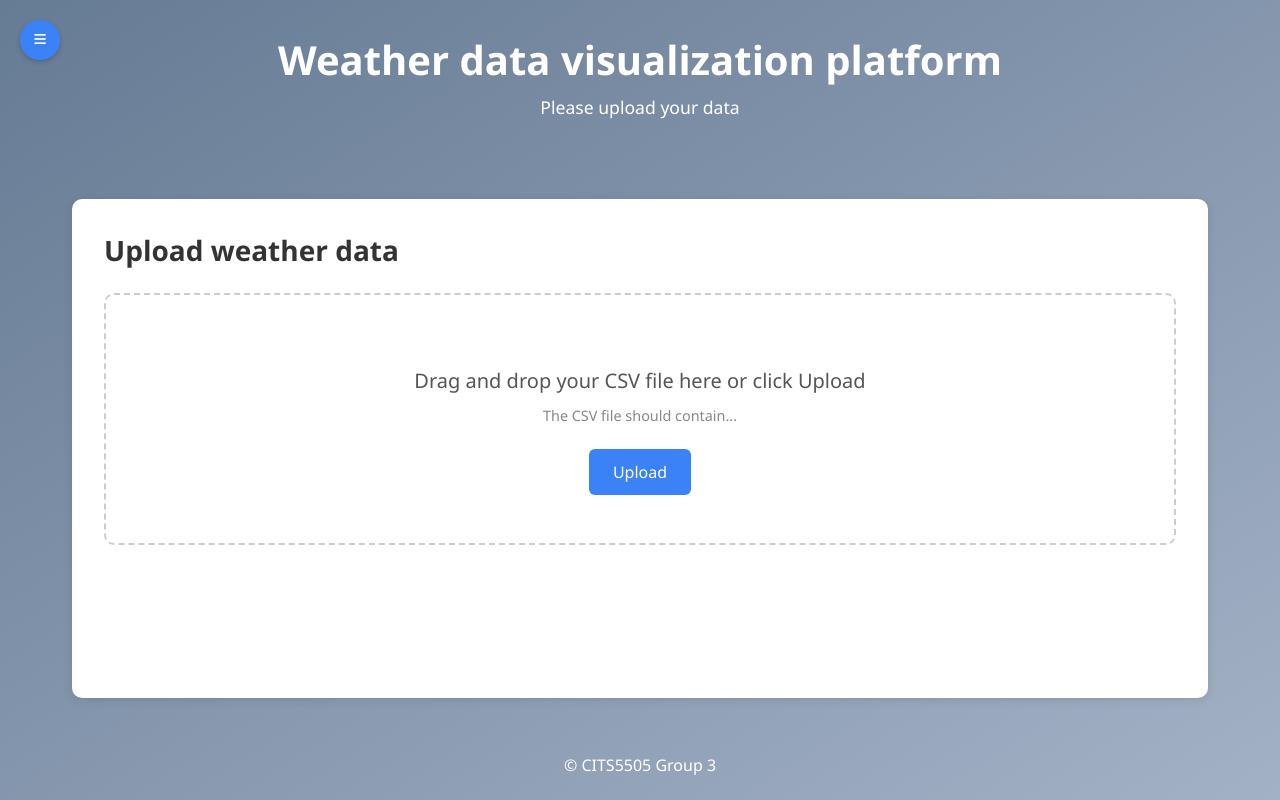
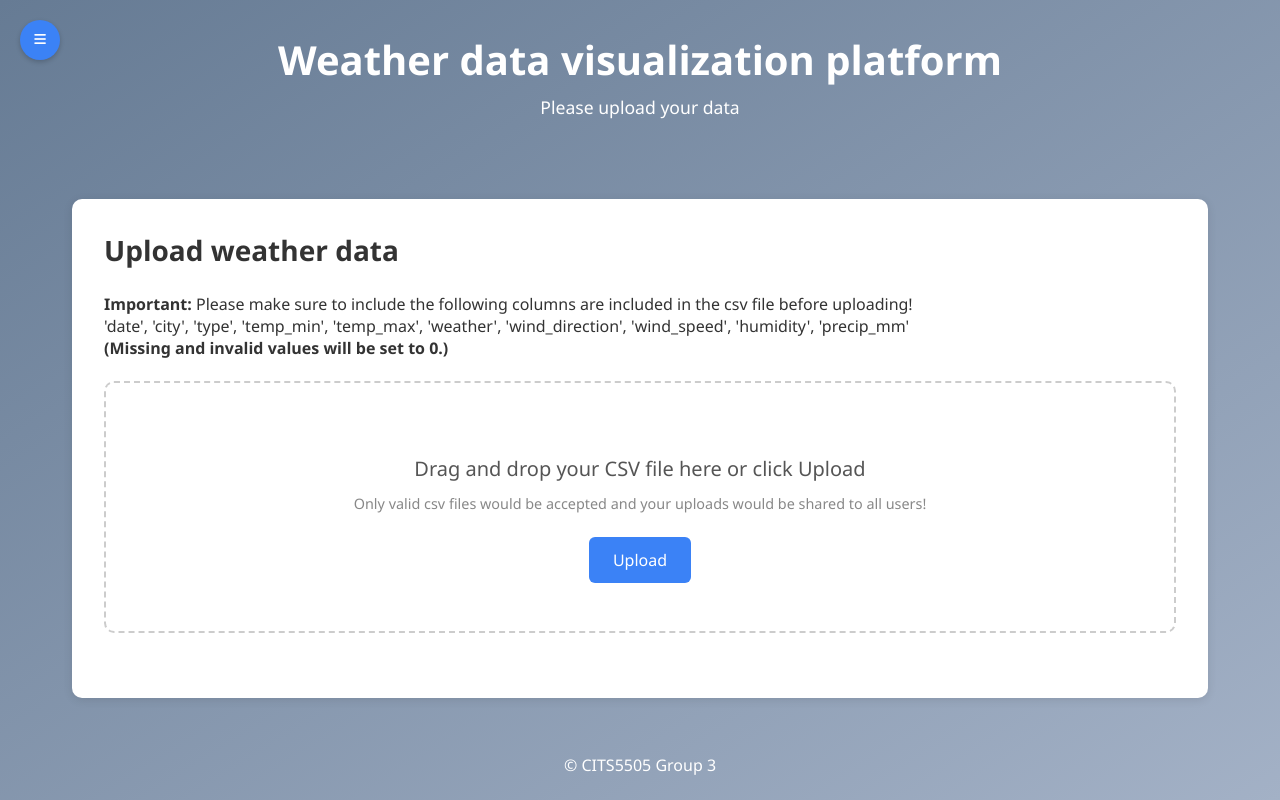
Before and after one commit to bilibilistack/CITS5505MasterGroup3, a Flask app: template app/templates/upload.html in a window 1280 px wide. Run offline with Flask 3, Linux system fonts and the light colour scheme; the template is opened without the code that fills it, so the values that code supplies are empty.

Commit message:
Add help messages to user
Show sidebar after file upload and update CSV upload instructions

```diff
--- a/app/static/upload/upload.js
+++ b/app/static/upload/upload.js
@@ -166,6 +166,7 @@ $(document).ready(function() {
                 console.error('Error:', error);
             }
         });
+        sidebar.removeClass('collapsed');// Show sidebar after file upload automatically to let jump to other pages
     }
 
     // Preview CSV file
--- a/app/templates/upload.html
+++ b/app/templates/upload.html
@@ -12,12 +12,16 @@
 {% block main_content %}
 <div class="upload-container">
     <h2 class="section-title">Upload weather data</h2>
+    <div> <b>Important: </b>Please make sure to include the following columns are included in the csv file before uploading! <br>
+        'date', 'city', 'type', 'temp_min', 'temp_max', 'weather', 'wind_direction', 'wind_speed', 'humidity', 'precip_mm' <br><b>(Missing and invalid values will be set to 0.)</b>
+    </div>
+    <br>
     <div class="upload-area" id="drop-area">
         <div class="upload-icon-wrapper">
             <i class="upload-large-icon"></i>
         </div>
         <p class="upload-text">Drag and drop your CSV file here or click Upload</p>
-        <p class="upload-hint">The CSV file should contain...</p>
+        <p class="upload-hint">Only valid csv files would be accepted and your uploads would be shared to all users!</p>
         <label class="upload-button">
             Upload
             <input type="file" id="file-input" accept=".csv" hidden>
```
